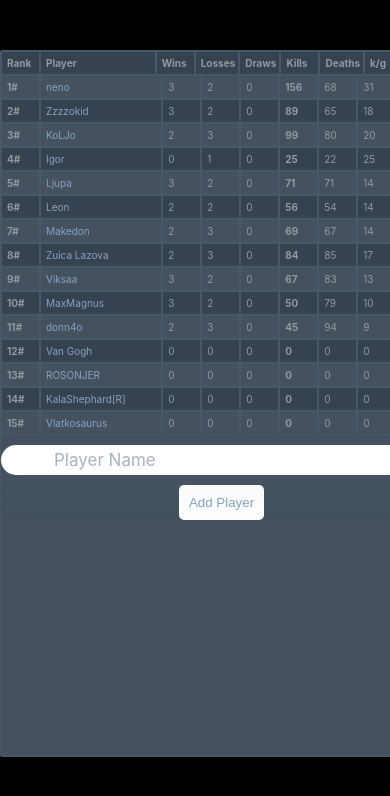
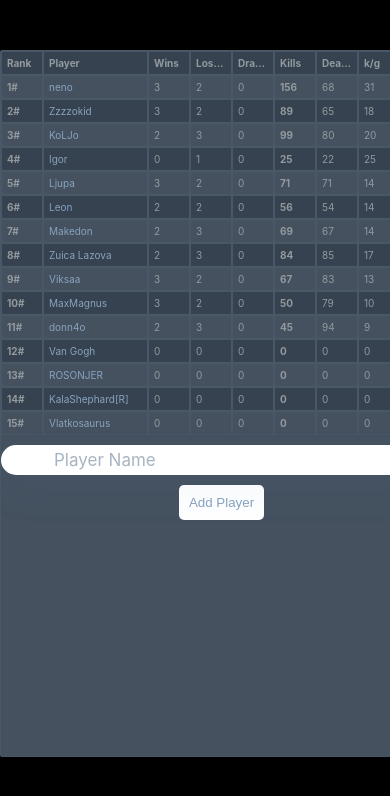
Before and after one commit to Nenaddd/maalski-cs, a React (Create React App) app: page / in a window 390 px wide. Shown: the top 796 px of the page. Built offline with nearby package versions, Linux system fonts and the light colour scheme.

Commit message:
css table

```diff
--- a/src/components/PlayerList.js
+++ b/src/components/PlayerList.js
@@ -109,7 +109,7 @@ const PlayerList = ({ allPlayers }) => {
     return (
         <div className="user-container">
             <div className="single-user">
-                {table.map((label, index) => <div key={index} onClick={() => handleSortClick(label, index)} className={`${selectedFilter === index && "active"}`}>{label.label}</div>)}
+                {table.map((label, index) => <div key={index} onClick={() => handleSortClick(label, index)} className={`${selectedFilter === index ? "active" : ""}`}>{label.label}</div>)}
             </div>
             <div className="row">
                 {players.map((player, index) => (
--- a/src/index.css
+++ b/src/index.css
@@ -238,6 +238,8 @@ body {
   }
 
   .single-user div {
-    min-width: 27px;
+    min-width: 30px;
+    overflow: hidden;
+    text-overflow: ellipsis;
   }
 }
```
Also changed, not shown: 1 other file (tests, documents, lock files or other folders).
